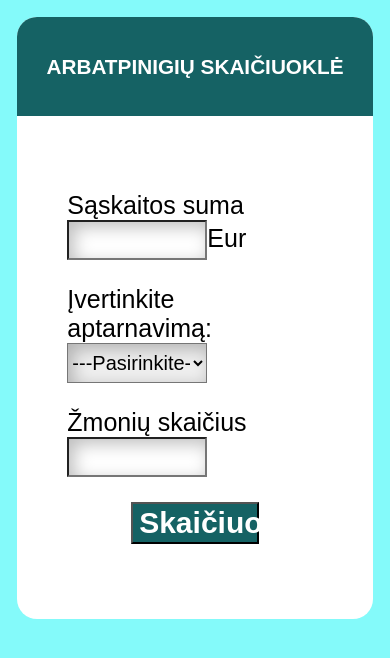
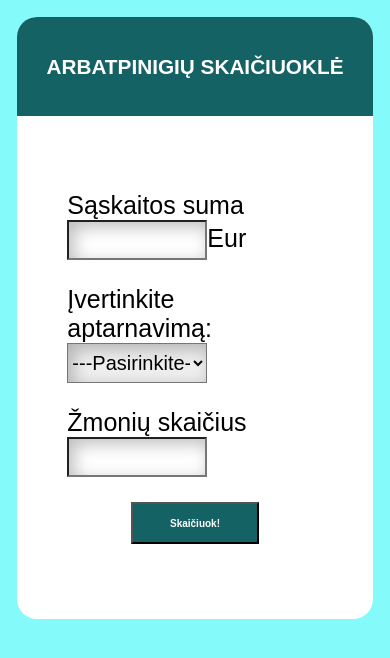
Before and after one commit to Tumas11/Arbatpinigiai, a plain HTML site: page index.html in a window 390 px wide. Drawn offline with Linux system fonts and the light colour scheme.

Commit message:
pataisytas pritaikymas ekranams

```diff
--- a/CSS/style.css
+++ b/CSS/style.css
@@ -68,6 +68,9 @@ border-bottom-right-radius: 20px;
     .container{
         width: 70%;
     }
+    button {
+        font-size: 20px;
+    }
 
 }
 @media (max-width: 768px) {
@@ -77,4 +80,8 @@ border-bottom-right-radius: 20px;
     .langelis {
         width: 7em;
     }
+    button {
+        font-size: 10px;
+    }
+
 }
```
